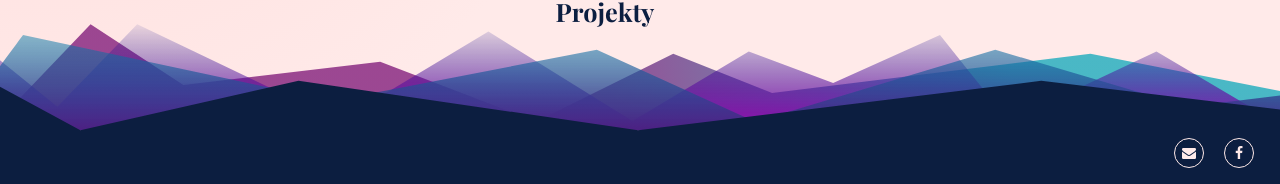
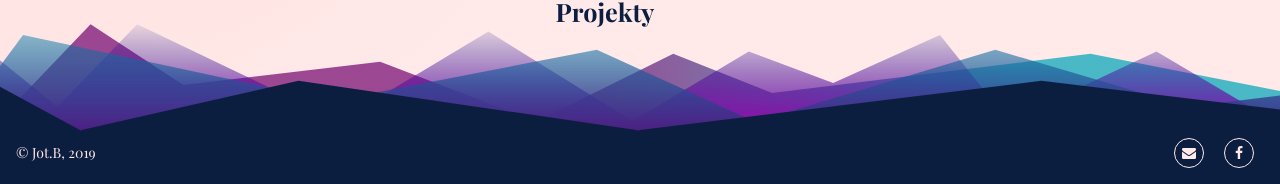
Before and after one commit to kawa-kw/jotb-landing, a Jekyll site: the page built from index.html, in a window 1280 px wide and 900 px high, scrolled down 600 px. Shown: the part 713-897 px from the top of the window. Built offline with Jekyll 4.4.1, drawn with Linux system fonts in a browser that asks for light colours.

Commit message:
^6: do stópki

```diff
--- a/_layouts/default.html
+++ b/_layouts/default.html
@@ -32,7 +32,8 @@
 		</nav>
 	</main>
 	<footer class="main-footer">
-		<nav>
+		<nav class="main-footer__nav">
+			<p class="main-footer__copyright">&#169; Jot.B, 2019</p>
 			<ul class="main-footer__menu-list">
 				<li class="main-footer__item">
 					<a href="#contact" class="main-footer__icon main-footer__adress" title="Kontakt"></a>
--- a/_sass/6-layout/_main-footer.sass
+++ b/_sass/6-layout/_main-footer.sass
@@ -1,12 +1,18 @@
 .main-footer
 	position: fixed
 	bottom: 0
-	display: flex
-	justify-content: flex-end
-	align-items: center
 	width: 100%
 	padding: 0 1rem 1.2rem
 	z-index: 100
+
+	&__nav
+		display: flex
+		align-items: center
+		justify-content: space-between
+
+	&__copyright
+		+font(rem-calc(14))
+		color: $color-bg-main
 
 	&__menu-list
 		display: flex
```
